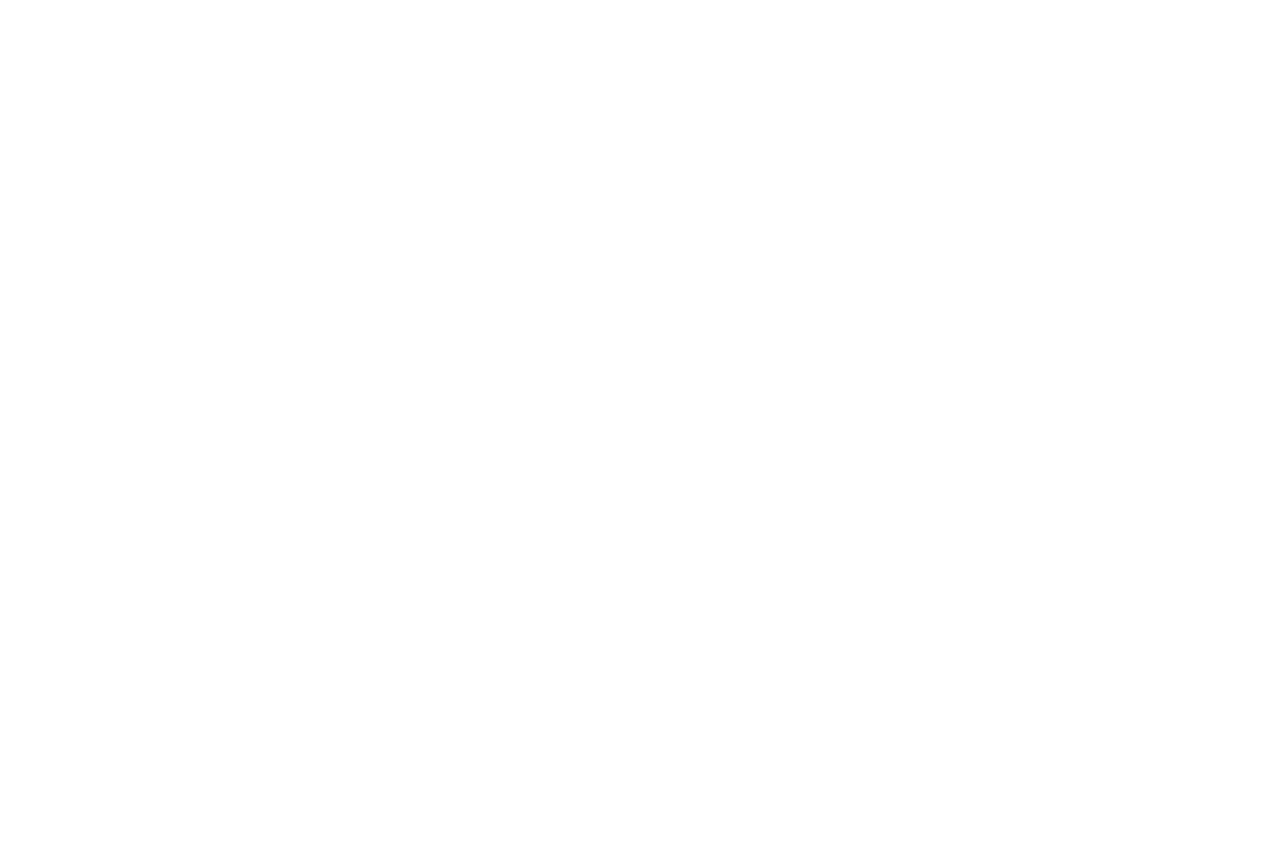
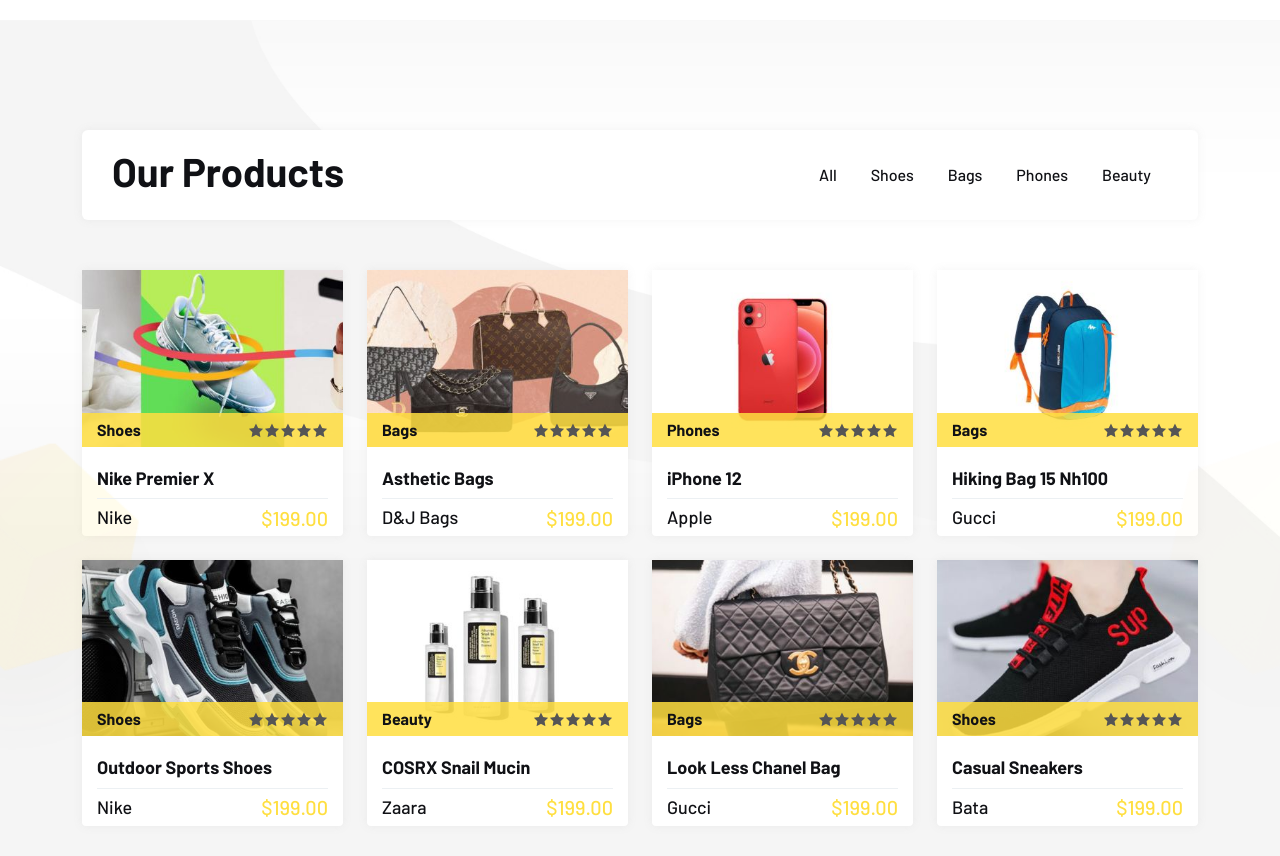
Before and after one commit to alamincse2003/QuickMart, a React (Vite) app: page / in a window 1280 px wide. Shown: the part 1800-2656 px from the top of the page. Before the commit the page ends 1724 px from the top, so only its background shows below. Built offline with nearby package versions, Linux system fonts and the light colour scheme.

Commit message:
the home page of CategoryShowCase section completed

```diff
--- /dev/null
+++ b/src/pages/Home/CategoryShowCase.jsx
@@ -0,0 +1,158 @@
+import React, { useState } from "react";
+import Ratting from "./Ratting";
+import { Link } from "react-router-dom";
+const title = "Our Products";
+
+const ProductData = [
+  {
+    imgUrl: "src/assets/images/categoryTab/01.jpg",
+    cate: "Shoes",
+    title: "Nike Premier X",
+    author: "assets/images/course/author/01.jpg",
+    brand: "Nike",
+    price: "$199.00",
+    id: 1,
+  },
+  {
+    imgUrl: "src/assets/images/categoryTab/02.jpg",
+    cate: "Bags",
+    title: "Asthetic Bags",
+    author: "assets/images/course/author/02.jpg",
+    brand: "D&J Bags",
+    price: "$199.00",
+    id: 2,
+  },
+  {
+    imgUrl: "src/assets/images/categoryTab/03.jpg",
+    cate: "Phones",
+    title: "iPhone 12",
+    author: "src/assets/images/categoryTab/brand/apple.png",
+    brand: "Apple",
+    price: "$199.00",
+    id: 3,
+  },
+  {
+    imgUrl: "src/assets/images/categoryTab/04.jpg",
+    cate: "Bags",
+    title: "Hiking Bag 15 Nh100",
+    author: "assets/images/course/author/04.jpg",
+    brand: "Gucci",
+    price: "$199.00",
+    id: 4,
+  },
+  {
+    imgUrl: "src/assets/images/categoryTab/05.jpg",
+    cate: "Shoes",
+    title: "Outdoor Sports Shoes",
+    author: "assets/images/course/author/05.jpg",
+    brand: "Nike",
+    price: "$199.00",
+    id: 5,
+  },
+  {
+    imgUrl: "src/assets/images/categoryTab/06.jpg",
+    cate: "Beauty",
+    title: "COSRX Snail Mucin",
+    author: "assets/images/course/author/06.jpg",
+    brand: "Zaara",
+    price: "$199.00",
+    id: 6,
+  },
+  {
+    imgUrl: "src/assets/images/categoryTab/07.jpg",
+    cate: "Bags",
+    title: "Look Less Chanel Bag ",
+    author: "assets/images/course/author/01.jpg",
+    brand: "Gucci",
+    price: "$199.00",
+    id: 7,
+  },
+  {
+    imgUrl: "src/assets/images/categoryTab/08.jpg",
+    cate: "Shoes",
+    title: "Casual Sneakers",
+    author: "assets/images/course/author/02.jpg",
+    brand: "Bata",
+    price: "$199.00",
+    id: 8,
+  },
+];
+const CategoryShowCase = () => {
+  const [items, setItems] = useState(ProductData);
+
+  // category based filtering
+  const filterItem = (categoryItem) => {
+    const updatedItems = ProductData.filter((currentElement) => {
+      return currentElement.cate === categoryItem;
+    });
+    setItems(updatedItems);
+  };
+  return (
+    <div className="course-section style-3 padding-tb">
+      {/* shapes  */}
+      <div className="course-shape one">
+        <img src="/src/assets/images/shape-img/icon/01.png" alt="" />
+      </div>
+      <div className="course-shape two">
+        <img src="/src/assets/images/shape-img/icon/02.png" alt="" />
+      </div>
+      {/* main section  */}
+      <div className="container">
+        {/* section header  */}
+        <div className="section-header">
+          <h2 className="title">{title}</h2>
+          <div className="course-filter-group">
+            <ul className="lab-ul">
+              <li onClick={() => setItems(ProductData)}>All</li>
+              <li onClick={() => filterItem("Shoes")}>Shoes</li>
+              <li onClick={() => filterItem("Bags")}>Bags</li>
+              <li onClick={() => filterItem("Phones")}>Phones</li>
+              <li onClick={() => filterItem("Beauty")}>Beauty</li>
+            </ul>
+          </div>
+        </div>
+
+        {/* section body  */}
+        <div className="section-wrapper">
+          <div className="row g-4 justify-content-center row-cols-xl-4 row-cols-lg-3 row-cols-md-2 row-cols-1 course-filter">
+            {items.map((product) => (
+              <div key={product.id} className="col">
+                <div className="course-item style-4">
+                  <div className="course-inner">
+                    <div className="course-thumb">
+                      <img src={product.imgUrl} alt="" />
+                      <div className="course-category">
+                        <div className="course-cate">
+                          <a href="#">{product.cate}</a>
+                        </div>
+                        <div className="course-review">
+                          <Ratting></Ratting>
+                        </div>
+                      </div>
+                    </div>
+                    {/* content  */}
+                    <div className="course-content">
+                      <Link to={`/shop/${product.id}`}>
+                        <h6>{product.title}</h6>
+                      </Link>
+                      <div className="course-footer">
+                        <div className="course-author">
+                          <Link to="/" className="ca-name">
+                            {product.brand}
+                          </Link>
+                        </div>
+                        <div className="course-price">{product.price}</div>
+                      </div>
+                    </div>
+                  </div>
+                </div>
+              </div>
+            ))}
+          </div>
+        </div>
+      </div>
+    </div>
+  );
+};
+
+export default CategoryShowCase;
--- a/src/pages/Home/Home.jsx
+++ b/src/pages/Home/Home.jsx
@@ -1,12 +1,14 @@
 import React from 'react'
 import Banner from './Banner'
 import HomeCategory from './HomeCategory'
+import CategoryShowCase from './CategoryShowCase'
 
 const Home = () => {
   return (
     <div>
       <Banner></Banner>
       <HomeCategory></HomeCategory>
+      <CategoryShowCase></CategoryShowCase>
     </div>
   )
 }
--- a/src/pages/Home/HomeCategory.jsx
+++ b/src/pages/Home/HomeCategory.jsx
@@ -66,7 +66,7 @@
                       <div className="cate-icon">
                         <i className={val.iconName}></i>
                       </div>
-                      <Link>
+                      <Link to="/shop">
                         <h6>{val.title}</h6>
                       </Link>
                     </div>
@@ -75,6 +75,12 @@
               </div>
             ))}
           </div>
+          {/* btn get started  */}
+          <div className="text-center mt-5">
+            <Link to="/shop" className="lab-btn">
+              <span>{btnText}</span>
+            </Link>
+          </div>
         </div>
       </div>
     </div>
--- /dev/null
+++ b/src/pages/Home/Ratting.jsx
@@ -0,0 +1,15 @@
+import React from 'react'
+
+const Ratting = () => {
+  return (
+    <span className="ratting">
+      <i className="icofont-star"></i>
+      <i className="icofont-star"></i>
+      <i className="icofont-star"></i>
+      <i className="icofont-star"></i>
+      <i className="icofont-star"></i>
+    </span>
+  );
+}
+
+export default Ratting
```
